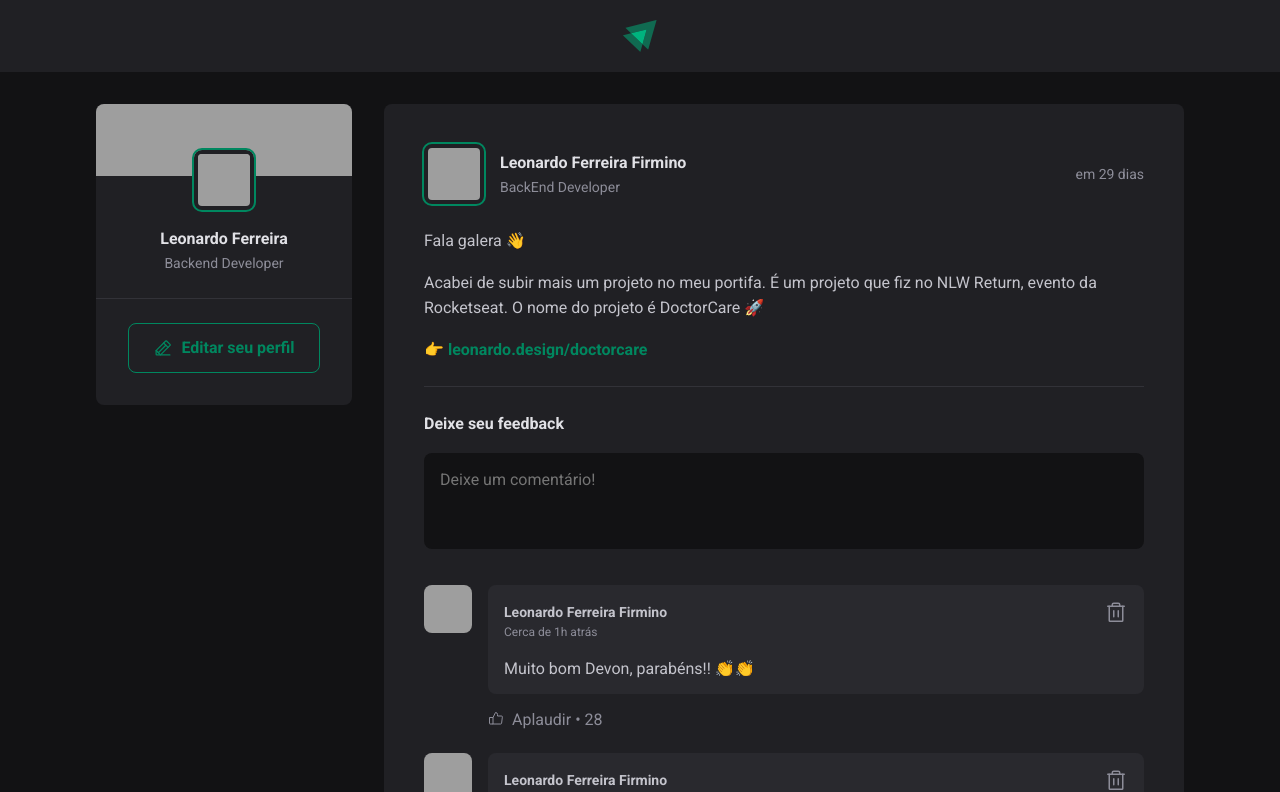
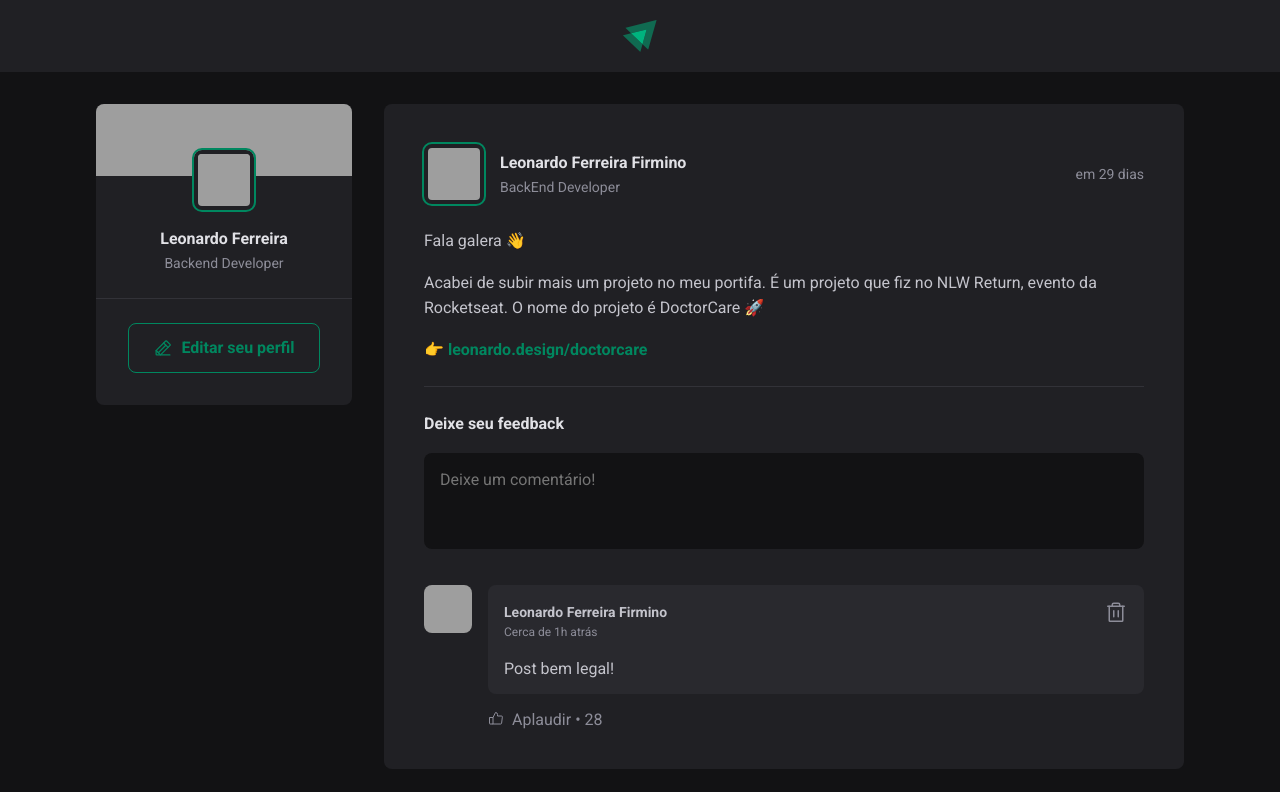
Before and after one commit to leonardoffirmino/01-fundamentos-reactjs, a React (Vite) app: page / in a window 1280 px wide. Shown: the top 792 px of the page. Built offline with nearby package versions, Linux system fonts and the light colour scheme; grey boxes are pictures that could not be loaded.

Commit message:
Add comment list

```diff
--- a/src/components/Comment.jsx
+++ b/src/components/Comment.jsx
@@ -4,7 +4,7 @@
 
 
 
-export function Comment() {
+export function Comment({ content }) {
   return (
     <div className={styles.comment}>
       <Avatar hasBorder={false} src="https://github.com/leonardoffirmino.png" />
@@ -22,7 +22,7 @@
             </button>
           </header>
 
-          <p>Muito bom Devon, parabéns!! 👏👏</p>
+          <p>{content}</p>
         </div>
 
 
--- a/src/components/Post.jsx
+++ b/src/components/Post.jsx
@@ -11,9 +11,11 @@
 
 export function Post({ author, publishedAt, content }) {
   const [comments, setComments] = useState([
-    1,
-    2,
-  ])
+    'Post bem legal!'
+
+  ]);
+
+  const [newCommentText, setNewCommentText] = useState('')
 
   const publishedDateFormated = format(publishedAt, "d 'de' LLLL 'às' HH:mm'h'", {
     locale: ptBR,
@@ -28,9 +30,14 @@
   function handleCreateNewComment() {
     event.preventDefault()
 
-    setComments([...comments, comments.length + 1]);
 
+    setComments([...comments, newCommentText]);
 
+    setNewCommentText('');
+  }
+
+  function handleNewCommentChange() {
+    setNewCommentText(event.target.value);
   }
 
 
@@ -65,7 +72,10 @@
         <strong>Deixe seu feedback</strong>
 
         <textarea
+          name="comment"
           placeholder='Deixe um comentário!'
+          value={newCommentText}
+          onChange={handleNewCommentChange}
         />
 
         <footer>
@@ -75,7 +85,7 @@
 
       <div className={styles.commentList}>
         {comments.map(comment => {
-          return <Comment />
+          return <Comment content={comment} />
         })}
       </div>
 
```
